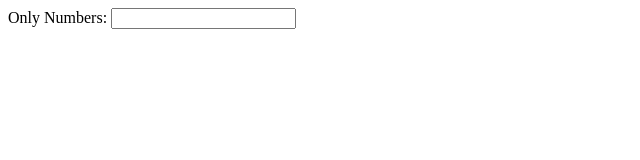
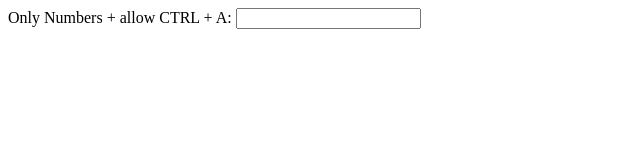
Before and after one commit to stefan27dk/Validations, a plain HTML site: page index.html in a window 1280 px wide. Shown: the whole page, without its empty margins (0-640 px from the left). Drawn offline with Linux system fonts and the light colour scheme.

```diff
--- a/index.html
+++ b/index.html
@@ -8,7 +8,7 @@
     <script src="index.js"></script>
 </head>
 <body>
-    <label  for="onlyNumbers">Only Numbers: </label>
+    <label  for="onlyNumbers">Only Numbers + allow CTRL + A: </label>
     <input onkeydown="return onlyNumbers(event)" name="onlyNumbers" type="text"/>
 </body>
 </html>
```
